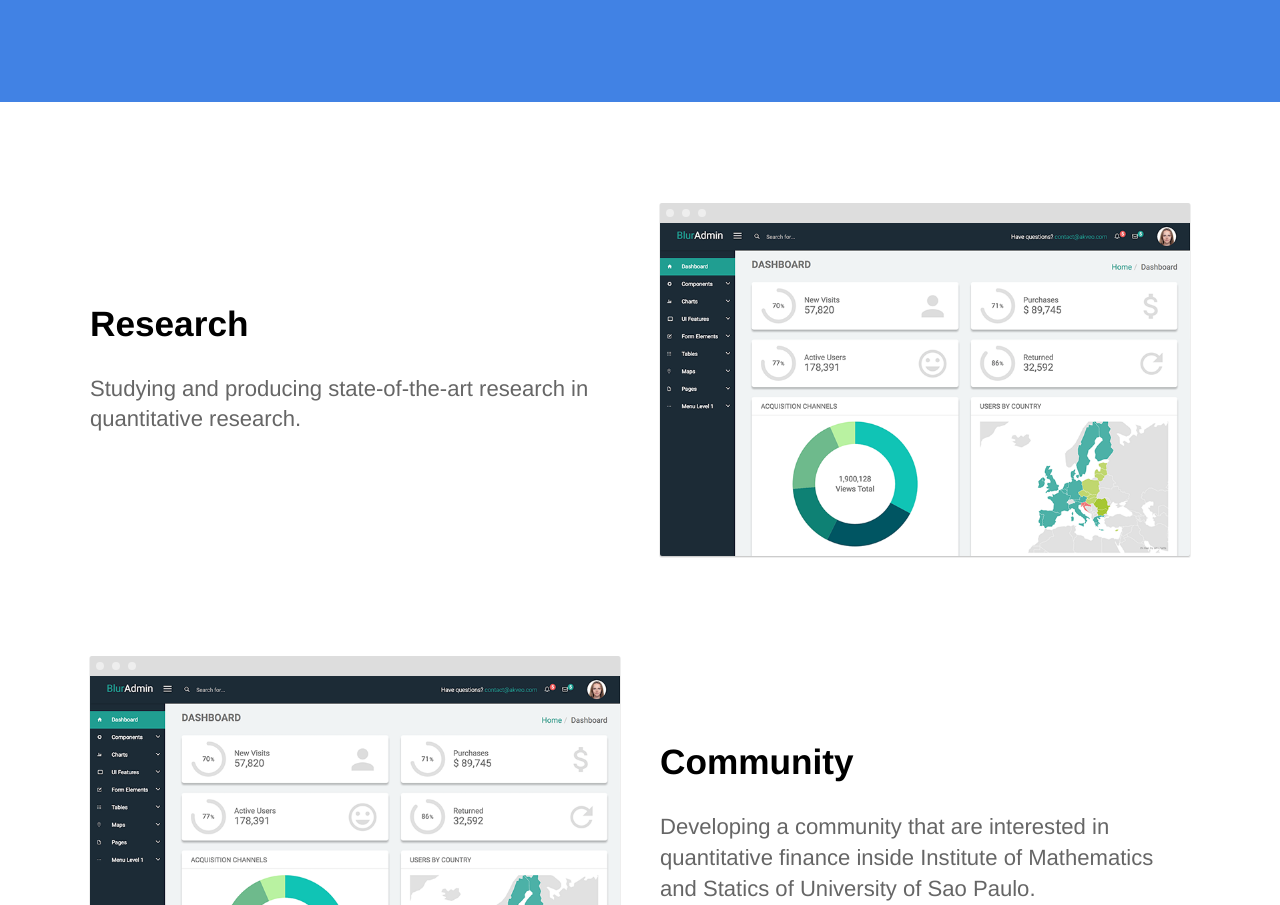
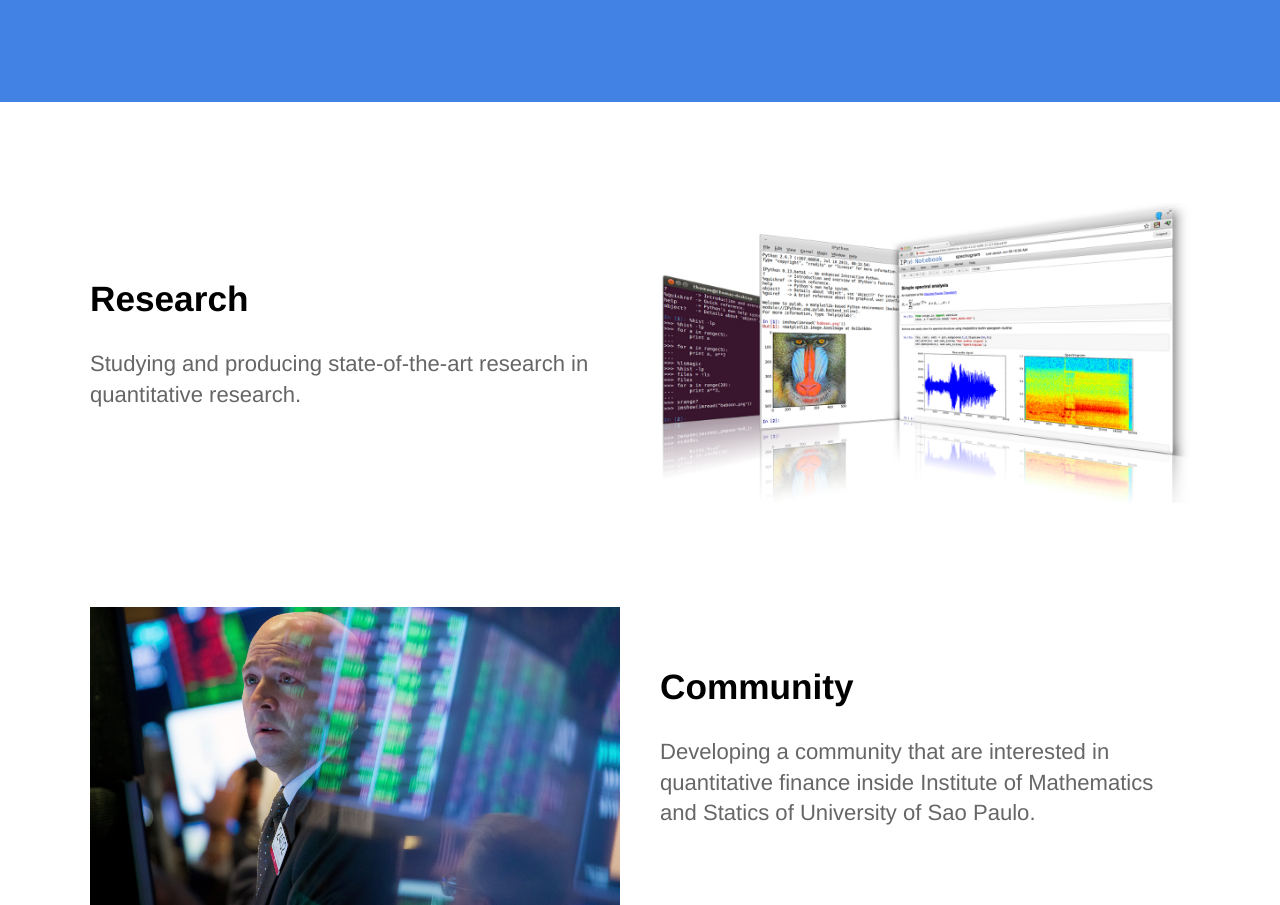
Before and after one commit to quant-ime-usp/quant-ime-usp.github.io, a Jekyll site: the page built from index.html, in a window 1280 px wide. Shown: the part 680-1585 px from the top of the page. Built offline with Jekyll 4.4.1, drawn with Linux system fonts in a browser that asks for light colours.

Commit message:
adjusting home images

```diff
--- a/index.html
+++ b/index.html
@@ -26,7 +26,7 @@ description: Quantitative Research Group at IME-USP
 				<p>Studying and producing state-of-the-art research in quantitative research.</p>
 			</div>
 			<div class="image">
-				<img src="{{ site.baseurl }}/images/dashboard.png" alt="Screenshot" class="screenshot editable" />
+				<img src="{{ site.baseurl }}/images/research.png" alt="Screenshot" class="editable" />
 			</div>
 		</div>
 	</section>
@@ -38,7 +38,7 @@ description: Quantitative Research Group at IME-USP
 				<p>Developing a community that are interested in quantitative finance inside Institute of Mathematics and Statics of University of Sao Paulo.</p>
 			</div>
 			<div class="image">
-				<img src="{{ site.baseurl }}/images/dashboard.png" alt="Screenshot" class="screenshot editable" />
+				<img src="{{ site.baseurl }}/images/community.jpg" alt="Screenshot" class="editable" />
 			</div>
 		</div>
 	</section>
@@ -50,7 +50,7 @@ description: Quantitative Research Group at IME-USP
 				<p>Applying state-of-the-art research inside the industry. Innovating and creating value to our industry partners.</p>
 			</div>
 			<div class="image">
-				<img src="{{ site.baseurl }}/images/dashboard.png" alt="Screenshot" class="screenshot editable" />
+				<img src="{{ site.baseurl }}/images/industry.png" alt="Screenshot" class="editable" />
 			</div>
 		</div>
 	</section>
```
